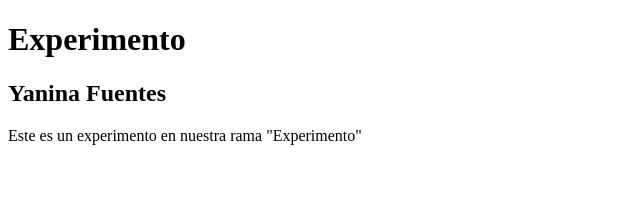
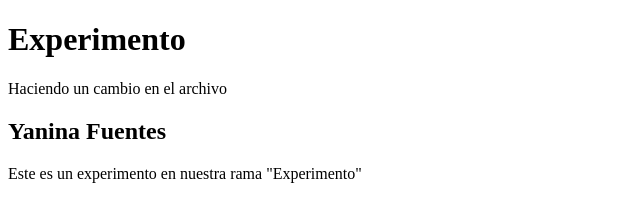
Before and after one commit to Yanfue15/Cursos, a plain HTML site: page index.html in a window 1280 px wide. Shown: the whole page, without its empty margins (0-640 px from the left). Drawn offline with Linux system fonts and the light colour scheme.

Commit message:
Agregando parrafo al indedx

```diff
--- a/index.html
+++ b/index.html
@@ -8,6 +8,7 @@
     <body>
         <header>
             <h1>Experimento</h1>
+            <p>Haciendo un cambio en el archivo</p>
         </header>
         <div class="container">
             <h2>Yanina Fuentes</h2>
```
